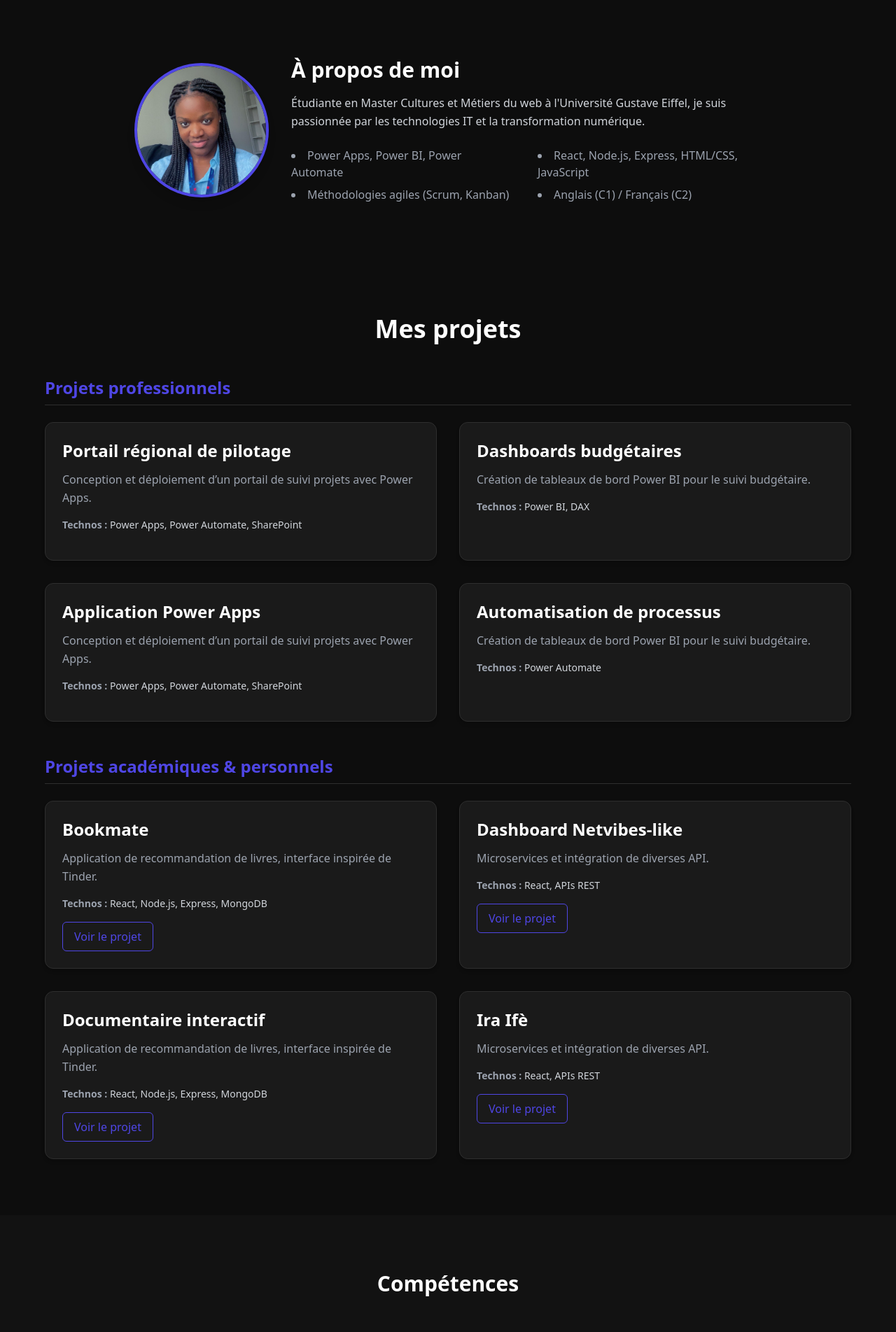
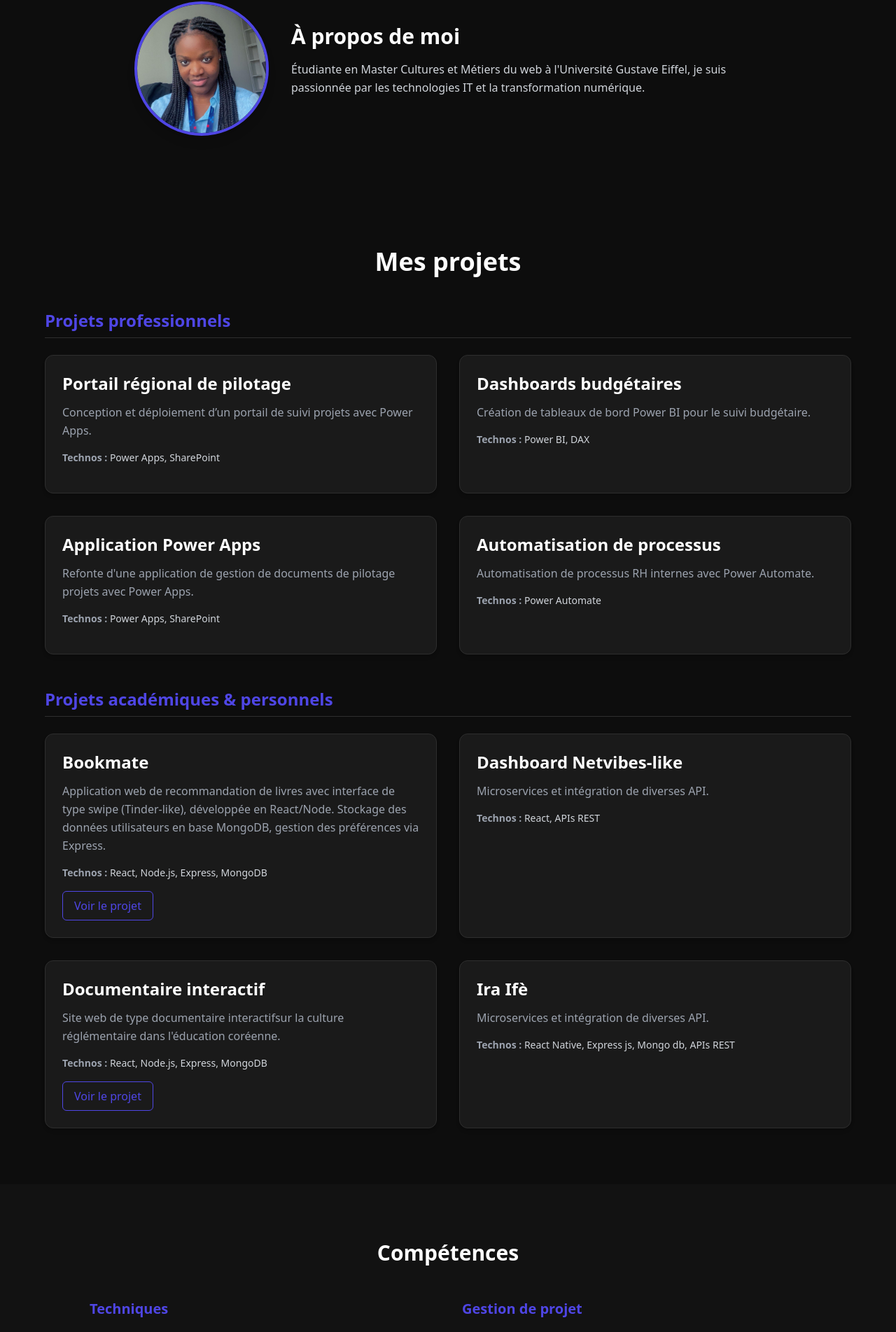
Before and after one commit to oduncica/my-portfolio, a React (Vite) app: page / in a window 1280 px wide. Shown: the part 878-2781 px from the top of the page at 70% size. Built offline with nearby package versions, Linux system fonts and the light colour scheme.

Commit message:
add skills icones

```diff
--- a/package.json
+++ b/package.json
@@ -12,6 +12,7 @@
   "dependencies": {
     "react": "^19.1.0",
     "react-dom": "^19.1.0",
+    "react-icons": "^5.5.0",
     "react-scroll": "^1.9.3"
   },
   "devDependencies": {
--- a/src/App.jsx
+++ b/src/App.jsx
@@ -13,7 +13,7 @@ function App() {
   return (
     <div className="font-sans text-gray-800">
       <Navbar />
-      <main className="pt-20">
+      <main>
         <Home />
         <About />
         <Projects />
--- a/src/components/Navbar.jsx
+++ b/src/components/Navbar.jsx
@@ -25,7 +25,7 @@ export default function Navbar() {
               </li>
             )
           )}
-          <li>
+          {/* <li>
             <a
               href="/CV_Charlene_Odunlami.pdf"
               target="_blank"
@@ -34,7 +34,7 @@ export default function Navbar() {
             >
               Mon CV
             </a>
-          </li>
+          </li> */}
         </ul>
       </div>
     </nav>
--- a/src/pages/About.jsx
+++ b/src/pages/About.jsx
@@ -21,12 +21,12 @@ export default function About() {
             Gustave Eiffel, je suis passionnée par les technologies IT et la
             transformation numérique.
           </p>
-          <ul className="grid grid-cols-1 sm:grid-cols-2 gap-x-8 gap-y-2 text-gray-400 list-disc list-inside">
+          {/* <ul className="grid grid-cols-1 sm:grid-cols-2 gap-x-8 gap-y-2 text-gray-400 list-disc list-inside">
             <li>Power Apps, Power BI, Power Automate</li>
             <li>React, Node.js, Express, HTML/CSS, JavaScript</li>
             <li>Méthodologies agiles (Scrum, Kanban)</li>
             <li>Anglais (C1) / Français (C2)</li>
-          </ul>
+          </ul> */}
         </div>
       </div>
     </section>
--- a/src/pages/Experience.jsx
+++ b/src/pages/Experience.jsx
@@ -7,10 +7,10 @@ export default function Experience() {
       entreprise: "Inetum",
       periode: "09/2024 – 08/2025",
       missions: [
-        "Conception et déploiement d’un portail régional de pilotage de projets",
-        "Refonte d’application Power Apps",
-        "Automatisation via Power Automate",
-        "Tableaux de bord Power BI",
+        "Déploiement d’un portail régional de pilotage de projets",
+        "Refonte d’une application Power Apps pour la gestion documentaire",
+        "Automatisation des processus internes avec Power Automate",
+        "Création de tableaux de bord budgétaires avec Power BI",
       ],
     },
     {
@@ -18,8 +18,9 @@ export default function Experience() {
       entreprise: "Animafac",
       periode: "10/2023 – 08/2024",
       missions: [
+        "Recueil et analyse des besoins utilisateurs",
         "Gestion de projets CRM & Web",
-        "Support et rédaction de documentation",
+        "Support IT et rédaction de documentation",
       ],
     },
     {
@@ -27,8 +28,8 @@ export default function Experience() {
       entreprise: "KPS Consulting",
       periode: "06/2023 – 09/2023",
       missions: [
-        "Gestion de projets CRM & Web",
-        "Support et rédaction de documentation",
+        "Implémentation d'une solution de reporting via MS BI et Talend",
+        "Développement d'une solution de pilotage de la performance",
       ],
     },
     // ... autres expériences
--- a/src/pages/Home.jsx
+++ b/src/pages/Home.jsx
@@ -5,16 +5,16 @@ export default function Home() {
       <p className="text-gray-400 text-lg mb-2">Hello, je suis</p>
       <h1 className="text-4xl sm:text-5xl font-bold mb-2">Charlène Odunlami</h1>
       <h2 className="text-xl text-gray-400 mb-6">
-        Cheffe de projet IT & Développeuse web
+        Consultante en transformation digitale & cheffe de projet AMOA
       </h2>
 
       <div className="flex flex-wrap gap-4 justify-center">
-        <a
+        {/* <a
           href="/CV_Charlene_Odunlami.pdf"
           className="border-2 border-[#4f46e5] text-[#4f46e5] px-6 py-2 rounded-lg hover:bg-[#4f46e5] hover:text-white transition"
         >
           Télécharger mon CV
-        </a>
+        </a> */}
         <a
           href="#about"
           className="bg-[#4f46e5] text-white px-6 py-2 rounded-lg hover:bg-[#6366f1] transition"
--- a/src/pages/Projects.jsx
+++ b/src/pages/Projects.jsx
@@ -6,7 +6,7 @@ const professional = [
     title: "Portail régional de pilotage",
     description:
       "Conception et déploiement d’un portail de suivi projets avec Power Apps.",
-    stack: ["Power Apps", "Power Automate", "SharePoint"],
+    stack: ["Power Apps", "SharePoint"],
   },
   {
     title: "Dashboards budgétaires",
@@ -17,13 +17,12 @@ const professional = [
   {
     title: "Application Power Apps",
     description:
-      "Conception et déploiement d’un portail de suivi projets avec Power Apps.",
-    stack: ["Power Apps", "Power Automate", "SharePoint"],
+      "Refonte d'une application de gestion de documents de pilotage projets avec Power Apps.",
+    stack: ["Power Apps", "SharePoint"],
   },
   {
     title: "Automatisation de processus",
-    description:
-      "Création de tableaux de bord Power BI pour le suivi budgétaire.",
+    description: "Automatisation de processus RH internes avec Power Automate.",
     stack: ["Power Automate"],
   },
 ];
@@ -32,7 +31,8 @@ const academic = [
   {
     title: "Bookmate",
     description:
-      "Application de recommandation de livres, interface inspirée de Tinder.",
+      "Application web de recommandation de livres avec interface de type swipe (Tinder-like), développée en React/Node. Stockage des données utilisateurs en base MongoDB, gestion des préférences via Express.",
+
     stack: ["React", "Node.js", "Express", "MongoDB"],
     link: "https://github.com/oduncica/bookmate",
   },
@@ -40,20 +40,18 @@ const academic = [
     title: "Dashboard Netvibes-like",
     description: "Microservices et intégration de diverses API.",
     stack: ["React", "APIs REST"],
-    link: "https://github.com/oduncica/dashboard-app",
   },
   {
     title: "Documentaire interactif",
     description:
-      "Application de recommandation de livres, interface inspirée de Tinder.",
+      "Site web de type documentaire interactifsur la culture réglémentaire dans l'éducation coréenne.",
     stack: ["React", "Node.js", "Express", "MongoDB"],
-    link: "https://github.com/oduncica/bookmate",
+    link: "https://github.com/oduncica/documentaire-interactif",
   },
   {
     title: "Ira Ifè",
     description: "Microservices et intégration de diverses API.",
-    stack: ["React", "APIs REST"],
-    link: "https://github.com/oduncica/dashboard-app",
+    stack: ["React Native", "Express js", "Mongo db", "APIs REST"],
   },
 ];
 
--- a/src/pages/Skills.jsx
+++ b/src/pages/Skills.jsx
@@ -1,15 +1,29 @@
 import React from "react";
+import {
+  FaReact,
+  FaNodeJs,
+  FaDatabase,
+  FaGitAlt,
+  FaJira,
+  FaFigma,
+  FaMicrosoft,
+} from "react-icons/fa";
 
 export default function Skills() {
   const tech = [
-    "Power Apps",
-    "Power BI",
-    "React",
-    "Node.js",
-    "SQL",
-    "Git",
-    "Jira",
-    "Figma",
+    { name: "Power Apps", icon: <FaMicrosoft className="text-[#742774]" /> },
+    { name: "Power BI", icon: <FaMicrosoft className="text-[#f2c811]" /> },
+    {
+      name: "Power Automate",
+      icon: <FaMicrosoft className="text-[#a259ff]" />,
+    },
+
+    { name: "React", icon: <FaReact className="text-[#61dafb]" /> },
+    { name: "Node.js", icon: <FaNodeJs className="text-[#3c873a]" /> },
+    { name: "SQL", icon: <FaDatabase className="text-[#f29111]" /> },
+    { name: "Git", icon: <FaGitAlt className="text-[#f34f29]" /> },
+    { name: "Jira", icon: <FaJira className="text-[#2684ff]" /> },
+    { name: "Figma", icon: <FaFigma className="text-[#a259ff]" /> },
   ];
   const pm = ["Scrum", "Kanban", "Rédaction de cahiers des charges", "CRM"];
 
@@ -24,9 +38,12 @@ export default function Skills() {
             <h3 className="text-xl font-semibold mb-4 text-[#4f46e5]">
               Techniques
             </h3>
-            <ul className="grid grid-cols-2 gap-y-3 text-gray-300 list-disc list-inside">
+            <ul className="grid grid-cols-2 gap-y-3 text-gray-300">
               {tech.map((s, i) => (
-                <li key={i}>{s}</li>
+                <li key={i} className="flex items-center gap-2">
+                  {s.icon}
+                  <span>{s.name}</span>
+                </li>
               ))}
             </ul>
           </div>
```
Also changed, not shown: 1 other file (tests, documents, lock files or other folders).
